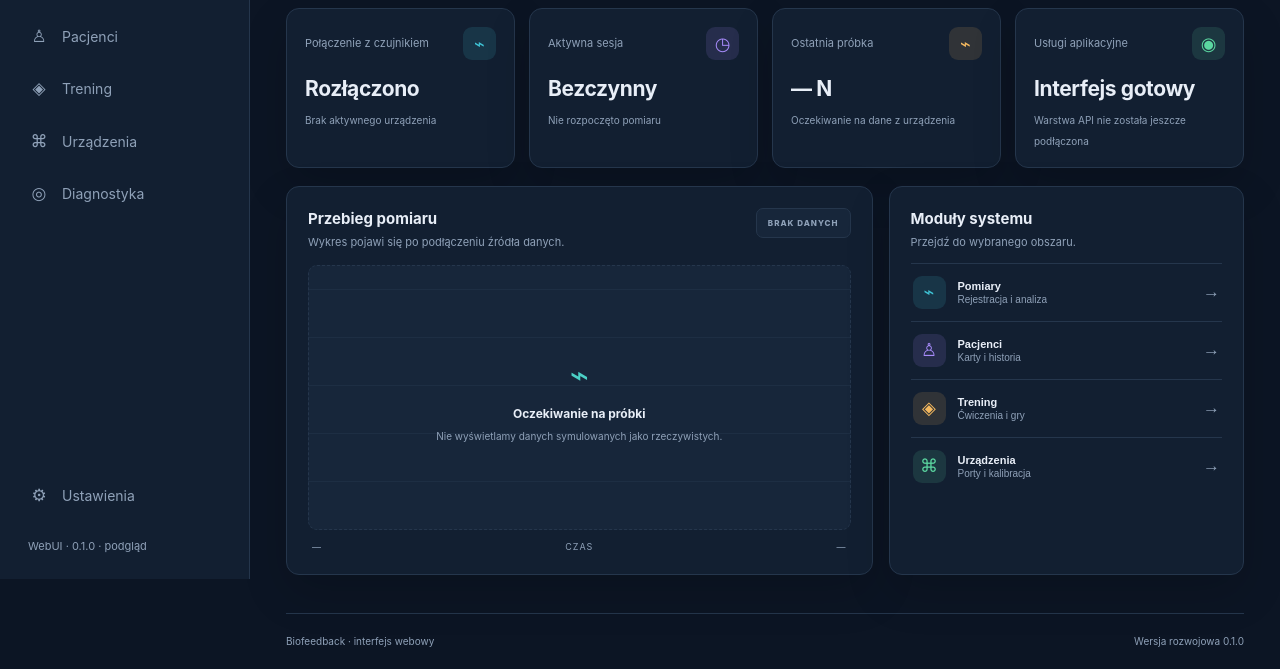
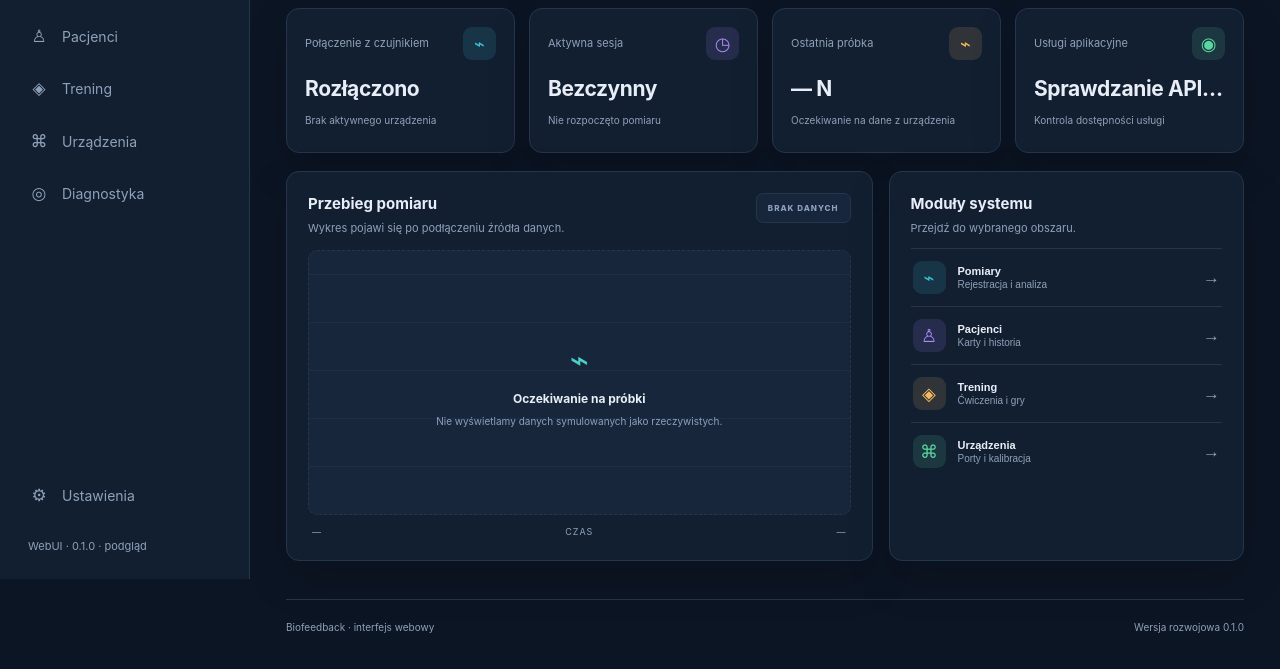
Before and after one commit to bartoszruta26-droid/biofeedback, a plain HTML site: page platforms/webui/index.html in a window 1280 px wide. Shown: the part 221-890 px from the top of the page. Drawn offline with Linux system fonts and the light colour scheme; no server answers.

Commit message:
feat(webui): reflect backend health on dashboard

```diff
--- a/platforms/webui/index.html
+++ b/platforms/webui/index.html
@@ -48,7 +48,7 @@
           <article class="metric-card"><div class="metric-top"><span>Połączenie z czujnikiem</span><span class="metric-icon cyan">⌁</span></div><strong class="metric-value">Rozłączono</strong><small>Brak aktywnego urządzenia</small></article>
           <article class="metric-card"><div class="metric-top"><span>Aktywna sesja</span><span class="metric-icon violet">◷</span></div><strong class="metric-value">Bezczynny</strong><small>Nie rozpoczęto pomiaru</small></article>
           <article class="metric-card"><div class="metric-top"><span>Ostatnia próbka</span><span class="metric-icon amber">⌁</span></div><strong class="metric-value">— N</strong><small>Oczekiwanie na dane z urządzenia</small></article>
-          <article class="metric-card"><div class="metric-top"><span>Usługi aplikacyjne</span><span class="metric-icon green">◉</span></div><strong class="metric-value">Interfejs gotowy</strong><small>Warstwa API nie została jeszcze podłączona</small></article>
+          <article class="metric-card"><div class="metric-top"><span>Usługi aplikacyjne</span><span class="metric-icon green">◉</span></div><strong class="metric-value" id="apiSummary">Sprawdzanie API…</strong><small id="apiSummaryDetail">Kontrola dostępności usługi</small></article>
         </div>
         <div class="content-grid">
           <article class="panel chart-panel">
```
